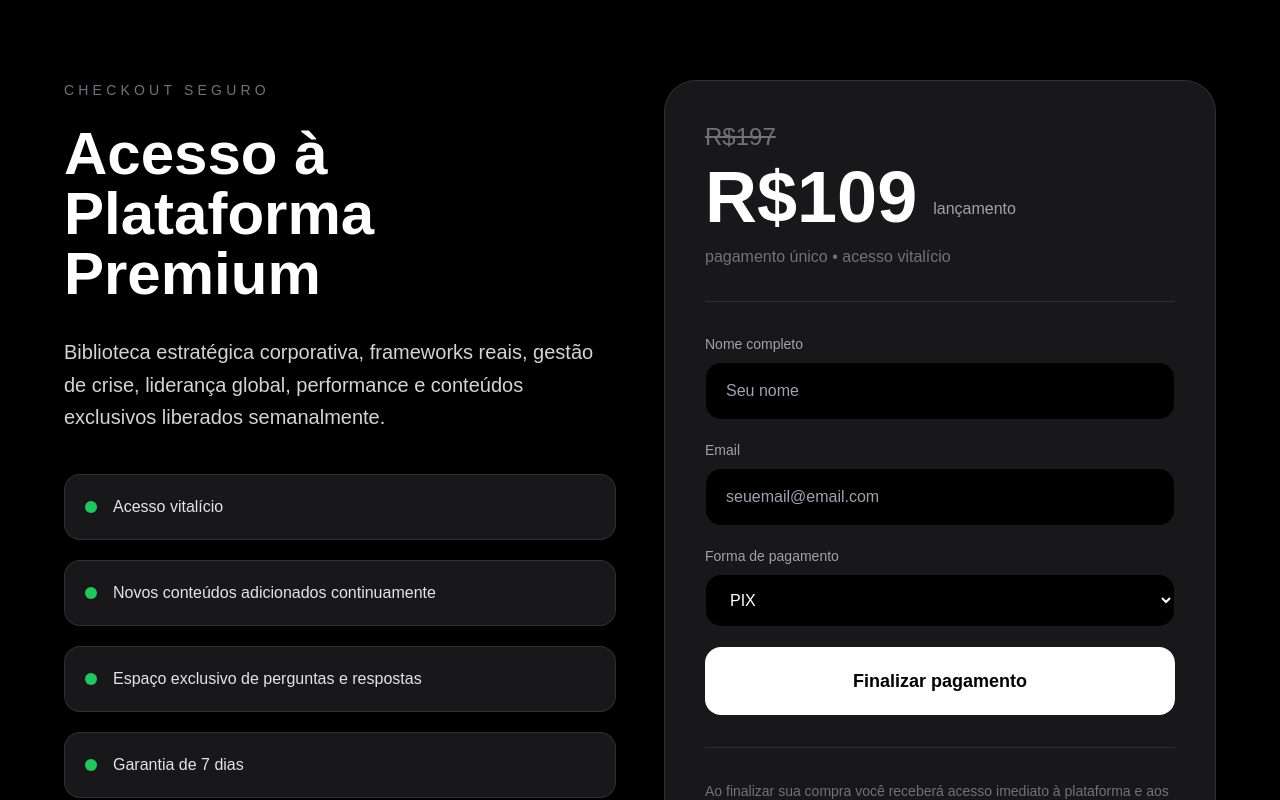
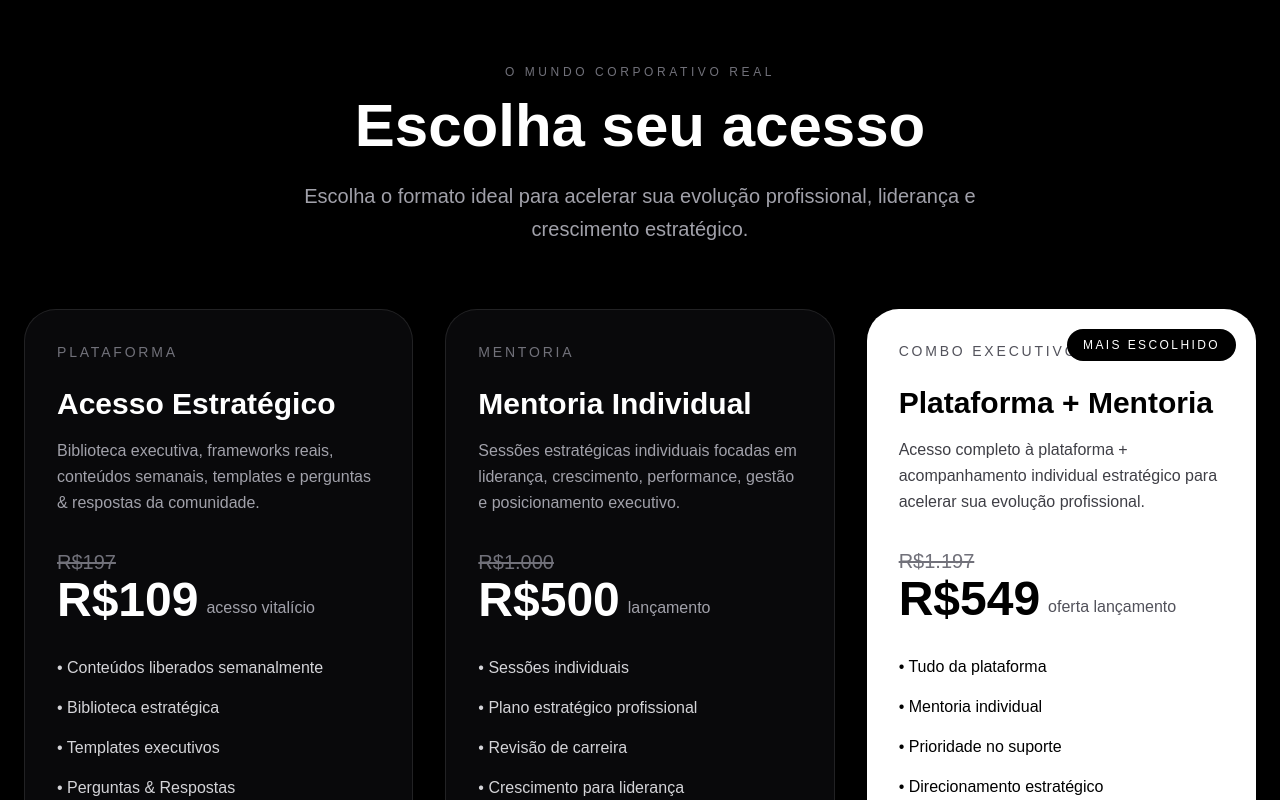
Before and after one commit to camymagini-sudo/da-base-ao-topo, a Next.js app: page /checkout in a window 1280 px wide. Shown: the top 800 px of the page. Built offline with nearby package versions, Linux system fonts and the light colour scheme.

Commit message:
Update page.js

```diff
--- a/app/checkout/page.js
+++ b/app/checkout/page.js
@@ -1,153 +1,185 @@
-"use client";
-
 export default function CheckoutPage() {
   return (
-    <main className="min-h-screen bg-black text-white px-6 py-20">
+    <main className="min-h-screen bg-black text-white px-6 py-16">
+      <div className="max-w-7xl mx-auto">
 
-      <div className="max-w-6xl mx-auto grid lg:grid-cols-2 gap-12 items-start">
+        {/* HEADER */}
+        <div className="mb-16 text-center">
 
-        {/* ESQUERDA */}
-        <div>
-
-          <p className="uppercase tracking-[0.3em] text-zinc-500 text-sm mb-6">
-            Checkout Seguro
+          <p className="text-xs tracking-[0.3em] text-zinc-500 uppercase mb-4">
+            O Mundo Corporativo Real
           </p>
 
-          <h1 className="text-5xl md:text-6xl font-bold leading-tight mb-8">
-            Acesso à Plataforma Premium
+          <h1 className="text-5xl md:text-6xl font-bold mb-6">
+            Escolha seu acesso
           </h1>
 
-          <p className="text-xl text-zinc-300 leading-relaxed mb-10">
-            Biblioteca estratégica corporativa, frameworks reais, gestão de crise, liderança global, performance e conteúdos exclusivos liberados semanalmente.
+          <p className="text-zinc-400 text-xl max-w-3xl mx-auto leading-relaxed">
+            Escolha o formato ideal para acelerar sua evolução profissional,
+            liderança e crescimento estratégico.
           </p>
 
-          <div className="space-y-5">
+        </div>
 
-            <div className="flex items-center gap-4 bg-zinc-900 border border-white/10 rounded-2xl p-5">
-              <div className="w-3 h-3 rounded-full bg-green-500" />
-              <p className="text-zinc-200">
-                Acesso vitalício
+        {/* PLANOS */}
+        <div className="grid lg:grid-cols-3 gap-8">
+
+          {/* PLATAFORMA */}
+          <div className="bg-zinc-950 border border-white/10 rounded-[32px] p-8 flex flex-col">
+
+            <p className="text-zinc-500 uppercase tracking-[0.2em] text-sm mb-6">
+              Plataforma
+            </p>
+
+            <h2 className="text-3xl font-bold mb-4">
+              Acesso Estratégico
+            </h2>
+
+            <p className="text-zinc-400 leading-relaxed mb-8">
+              Biblioteca executiva, frameworks reais, conteúdos semanais,
+              templates e perguntas & respostas da comunidade.
+            </p>
+
+            <div className="mb-8">
+              <p className="text-zinc-500 line-through text-xl">
+                R$197
               </p>
+
+              <div className="flex items-end gap-2">
+                <span className="text-5xl font-bold">
+                  R$109
+                </span>
+
+                <span className="text-zinc-400 mb-1">
+                  acesso vitalício
+                </span>
+              </div>
             </div>
 
-            <div className="flex items-center gap-4 bg-zinc-900 border border-white/10 rounded-2xl p-5">
-              <div className="w-3 h-3 rounded-full bg-green-500" />
-              <p className="text-zinc-200">
-                Novos conteúdos adicionados continuamente
+            <ul className="space-y-4 text-zinc-300 mb-10 flex-1">
+              <li>• Conteúdos liberados semanalmente</li>
+              <li>• Biblioteca estratégica</li>
+              <li>• Templates executivos</li>
+              <li>• Perguntas & Respostas</li>
+              <li>• Atualizações futuras</li>
+            </ul>
+
+            <button className="w-full bg-white text-black rounded-2xl py-4 font-semibold hover:bg-zinc-200 transition">
+              Escolher Plataforma
+            </button>
+
+          </div>
+
+          {/* MENTORIA */}
+          <div className="bg-zinc-950 border border-white/10 rounded-[32px] p-8 flex flex-col">
+
+            <p className="text-zinc-500 uppercase tracking-[0.2em] text-sm mb-6">
+              Mentoria
+            </p>
+
+            <h2 className="text-3xl font-bold mb-4">
+              Mentoria Individual
+            </h2>
+
+            <p className="text-zinc-400 leading-relaxed mb-8">
+              Sessões estratégicas individuais focadas em liderança,
+              crescimento, performance, gestão e posicionamento executivo.
+            </p>
+
+            <div className="mb-8">
+              <p className="text-zinc-500 line-through text-xl">
+                R$1.000
               </p>
+
+              <div className="flex items-end gap-2">
+                <span className="text-5xl font-bold">
+                  R$500
+                </span>
+
+                <span className="text-zinc-400 mb-1">
+                  lançamento
+                </span>
+              </div>
             </div>
 
-            <div className="flex items-center gap-4 bg-zinc-900 border border-white/10 rounded-2xl p-5">
-              <div className="w-3 h-3 rounded-full bg-green-500" />
-              <p className="text-zinc-200">
-                Espaço exclusivo de perguntas e respostas
-              </p>
+            <ul className="space-y-4 text-zinc-300 mb-10 flex-1">
+              <li>• Sessões individuais</li>
+              <li>• Plano estratégico profissional</li>
+              <li>• Revisão de carreira</li>
+              <li>• Crescimento para liderança</li>
+              <li>• Direcionamento executivo</li>
+            </ul>
+
+            <button className="w-full border border-white/20 rounded-2xl py-4 font-semibold hover:bg-white hover:text-black transition">
+              Escolher Mentoria
+            </button>
+
+          </div>
+
+          {/* COMBO */}
+          <div className="relative bg-white text-black rounded-[32px] p-8 flex flex-col overflow-hidden">
+
+            <div className="absolute top-5 right-5 bg-black text-white text-xs px-4 py-2 rounded-full uppercase tracking-[0.2em]">
+              Mais escolhido
             </div>
 
-            <div className="flex items-center gap-4 bg-zinc-900 border border-white/10 rounded-2xl p-5">
-              <div className="w-3 h-3 rounded-full bg-green-500" />
-              <p className="text-zinc-200">
-                Garantia de 7 dias
+            <p className="uppercase tracking-[0.2em] text-sm mb-6 text-zinc-600">
+              Combo Executivo
+            </p>
+
+            <h2 className="text-3xl font-bold mb-4">
+              Plataforma + Mentoria
+            </h2>
+
+            <p className="text-zinc-700 leading-relaxed mb-8">
+              Acesso completo à plataforma + acompanhamento individual
+              estratégico para acelerar sua evolução profissional.
+            </p>
+
+            <div className="mb-8">
+              <p className="text-zinc-500 line-through text-xl">
+                R$1.197
               </p>
+
+              <div className="flex items-end gap-2">
+                <span className="text-5xl font-bold">
+                  R$549
+                </span>
+
+                <span className="text-zinc-600 mb-1">
+                  oferta lançamento
+                </span>
+              </div>
             </div>
+
+            <ul className="space-y-4 mb-10 flex-1">
+              <li>• Tudo da plataforma</li>
+              <li>• Mentoria individual</li>
+              <li>• Prioridade no suporte</li>
+              <li>• Direcionamento estratégico</li>
+              <li>• Crescimento acelerado</li>
+            </ul>
+
+            <button className="w-full bg-black text-white rounded-2xl py-4 font-semibold hover:bg-zinc-800 transition">
+              Escolher Combo Executivo
+            </button>
 
           </div>
 
         </div>
 
-        {/* DIREITA */}
-        <div className="bg-zinc-900 border border-white/10 rounded-[32px] p-10 sticky top-10">
+        {/* RODAPÉ */}
+        <div className="mt-20 text-center">
 
-          <div className="mb-8">
-
-            <p className="text-zinc-500 line-through text-2xl mb-2">
-              R$197
-            </p>
-
-            <div className="flex items-end gap-4 mb-3">
-
-              <span className="text-7xl font-bold">
-                R$109
-              </span>
-
-              <span className="text-zinc-400 mb-3">
-                lançamento
-              </span>
-
-            </div>
-
-            <p className="text-zinc-500">
-              pagamento único • acesso vitalício
-            </p>
-
-          </div>
-
-          <div className="border-t border-white/10 pt-8 space-y-5">
-
-            <div>
-
-              <label className="text-sm text-zinc-400 mb-2 block">
-                Nome completo
-              </label>
-
-              <input
-                type="text"
-                placeholder="Seu nome"
-                className="w-full bg-black border border-white/10 rounded-2xl px-5 py-4 outline-none focus:border-white/30"
-              />
-
-            </div>
-
-            <div>
-
-              <label className="text-sm text-zinc-400 mb-2 block">
-                Email
-              </label>
-
-              <input
-                type="email"
-                placeholder="seuemail@email.com"
-                className="w-full bg-black border border-white/10 rounded-2xl px-5 py-4 outline-none focus:border-white/30"
-              />
-
-            </div>
-
-            <div>
-
-              <label className="text-sm text-zinc-400 mb-2 block">
-                Forma de pagamento
-              </label>
-
-              <select className="w-full bg-black border border-white/10 rounded-2xl px-5 py-4 outline-none focus:border-white/30">
-
-                <option>PIX</option>
-                <option>Cartão de Crédito</option>
-                <option>Boleto</option>
-
-              </select>
-
-            </div>
-
-            <button className="w-full bg-white text-black py-5 rounded-2xl font-semibold text-lg hover:scale-[1.02] transition-transform">
-
-              Finalizar pagamento
-
-            </button>
-
-          </div>
-
-          <div className="mt-8 pt-8 border-t border-white/10">
-
-            <p className="text-sm text-zinc-500 leading-relaxed">
-              Ao finalizar sua compra você receberá acesso imediato à plataforma e aos conteúdos disponíveis da semana atual.
-            </p>
-
-          </div>
+          <p className="text-zinc-500 text-sm max-w-2xl mx-auto leading-relaxed">
+            Após o pagamento, seu acesso será liberado automaticamente.
+            Os conteúdos da plataforma são liberados semanalmente para melhor
+            absorção prática e estratégica.
+          </p>
 
         </div>
 
       </div>
-
     </main>
   );
 }
```
